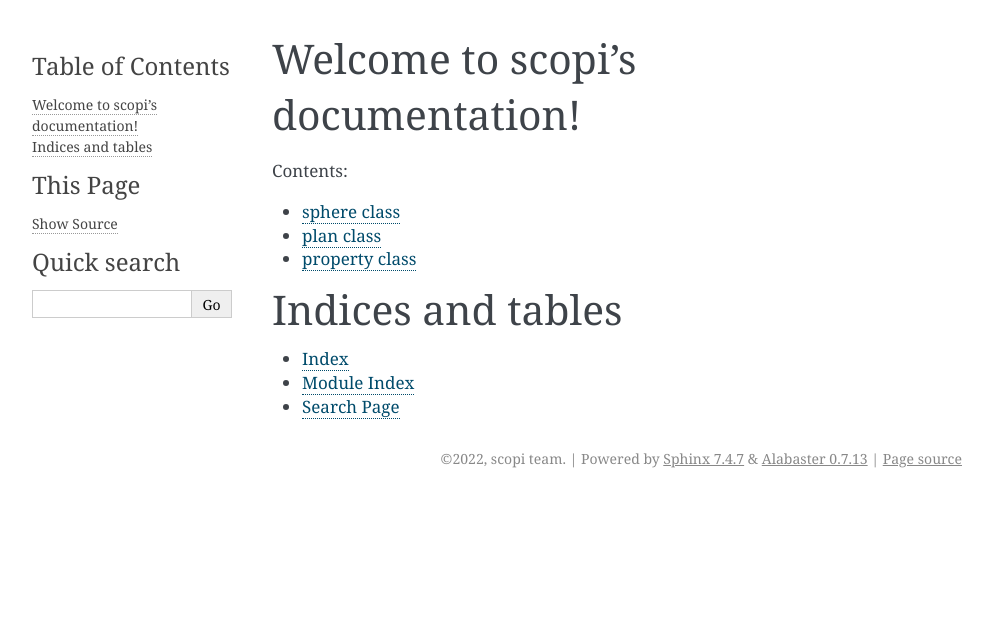
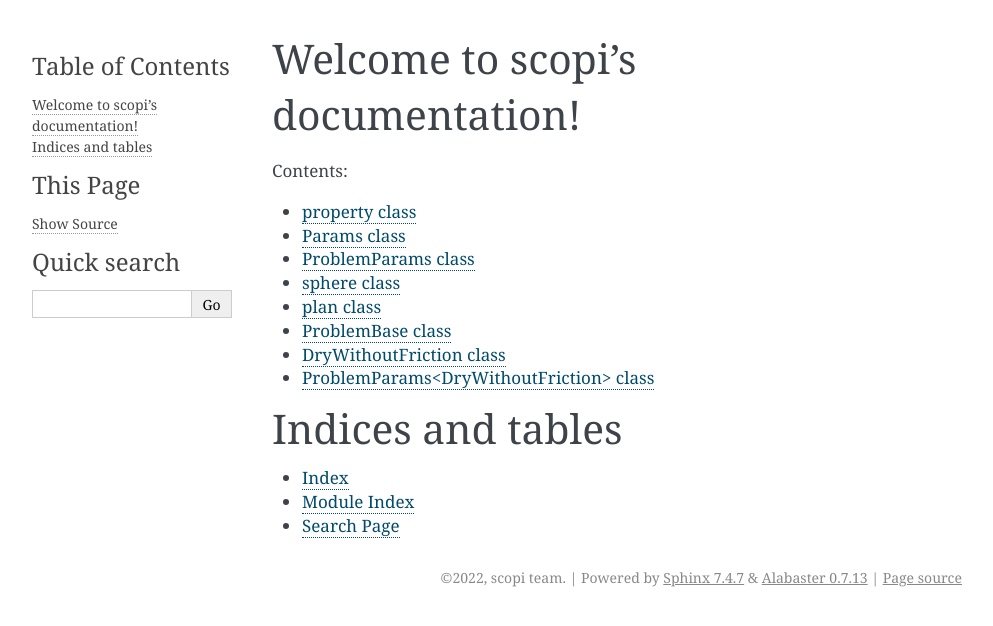
Before and after one commit to hpc-maths/scopi, a Sphinx documentation site: the page built from doc/source/index.rst, in a window 1280 px wide. Shown: the top 626 px of the page, without its empty margins (148-1141 px from the left). Built offline with Sphinx 7.4.7, drawn with Linux system fonts in a browser that asks for light colours.

Commit message:
Sphinx for params.hpp, ProblemBase.hpp and DryWithoutFriction.hpp

```diff
--- /dev/null
+++ b/doc/source/api/params.rst
@@ -0,0 +1,13 @@
+Params class
+============
+
+.. doxygenclass:: scopi::Params
+   :project: scopi
+   :members:
+
+ProblemParams class
+===================
+
+.. doxygenclass:: scopi::ProblemParams
+   :project: scopi
+   :members:
--- /dev/null
+++ b/doc/source/api/problems/DryWithoutFriction.rst
@@ -0,0 +1,14 @@
+DryWithoutFriction class
+========================
+
+.. doxygenclass:: scopi::DryWithoutFriction
+   :project: scopi
+   :members:
+   :protected-members:
+
+ProblemParams<DryWithoutFriction> class
+=======================================
+
+.. doxygenclass:: scopi::ProblemParams< DryWithoutFriction >
+   :project: scopi
+   :members:
--- a/doc/source/index.rst
+++ b/doc/source/index.rst
@@ -10,9 +10,14 @@ Welcome to scopi's documentation!
    :maxdepth: 2
    :caption: Contents:
 
+   api/property
+   api/params
+
    api/objects/types/sphere
    api/objects/types/plan
-   api/property
+
+   api/problems/ProblemBase
+   api/problems/DryWithoutFriction
 
 
 Indices and tables
```
Also changed, not shown: doc/source/api/problems/ProblemBase.rst (added, +7 -0 lines), 3 other files.
